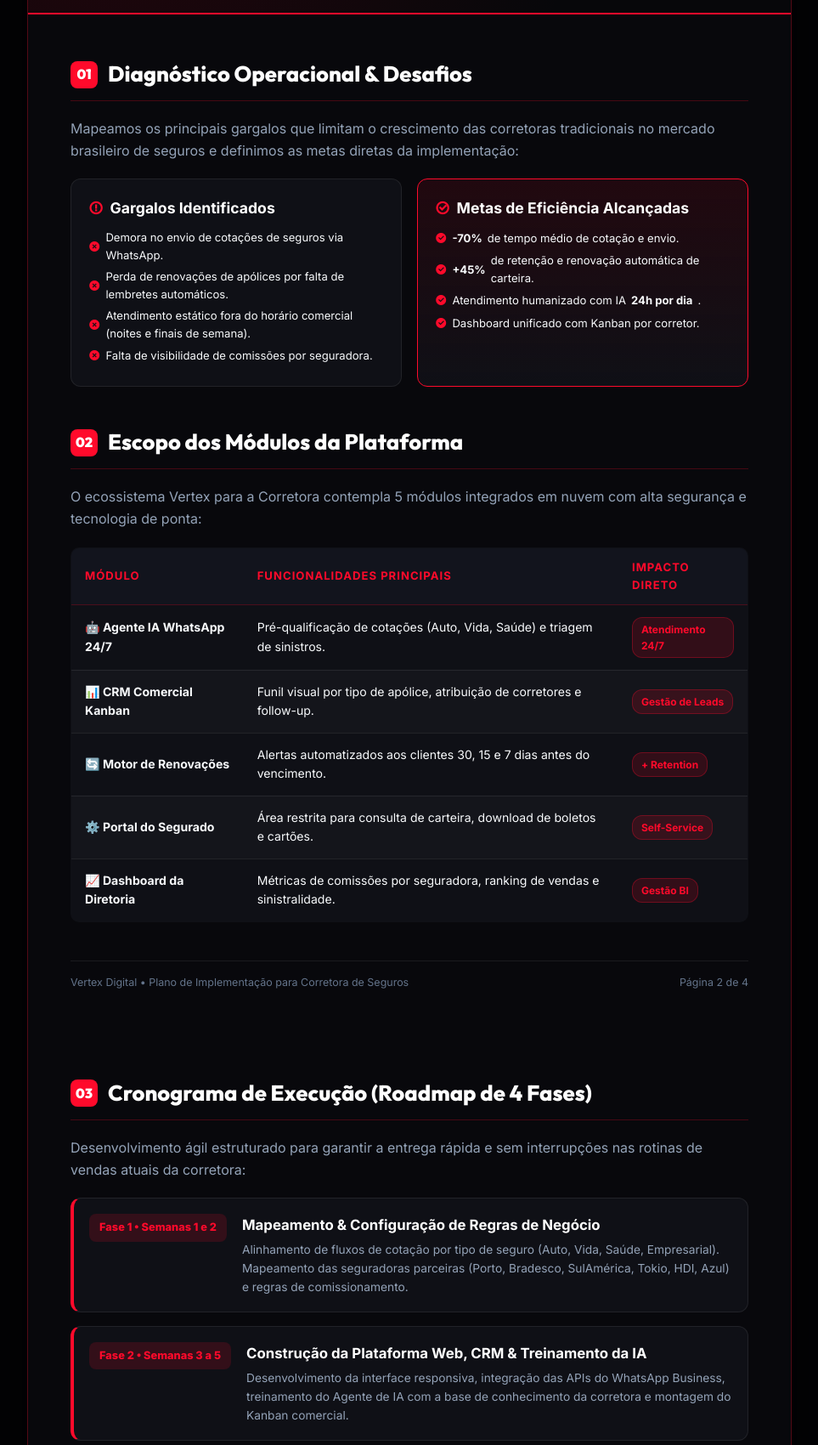
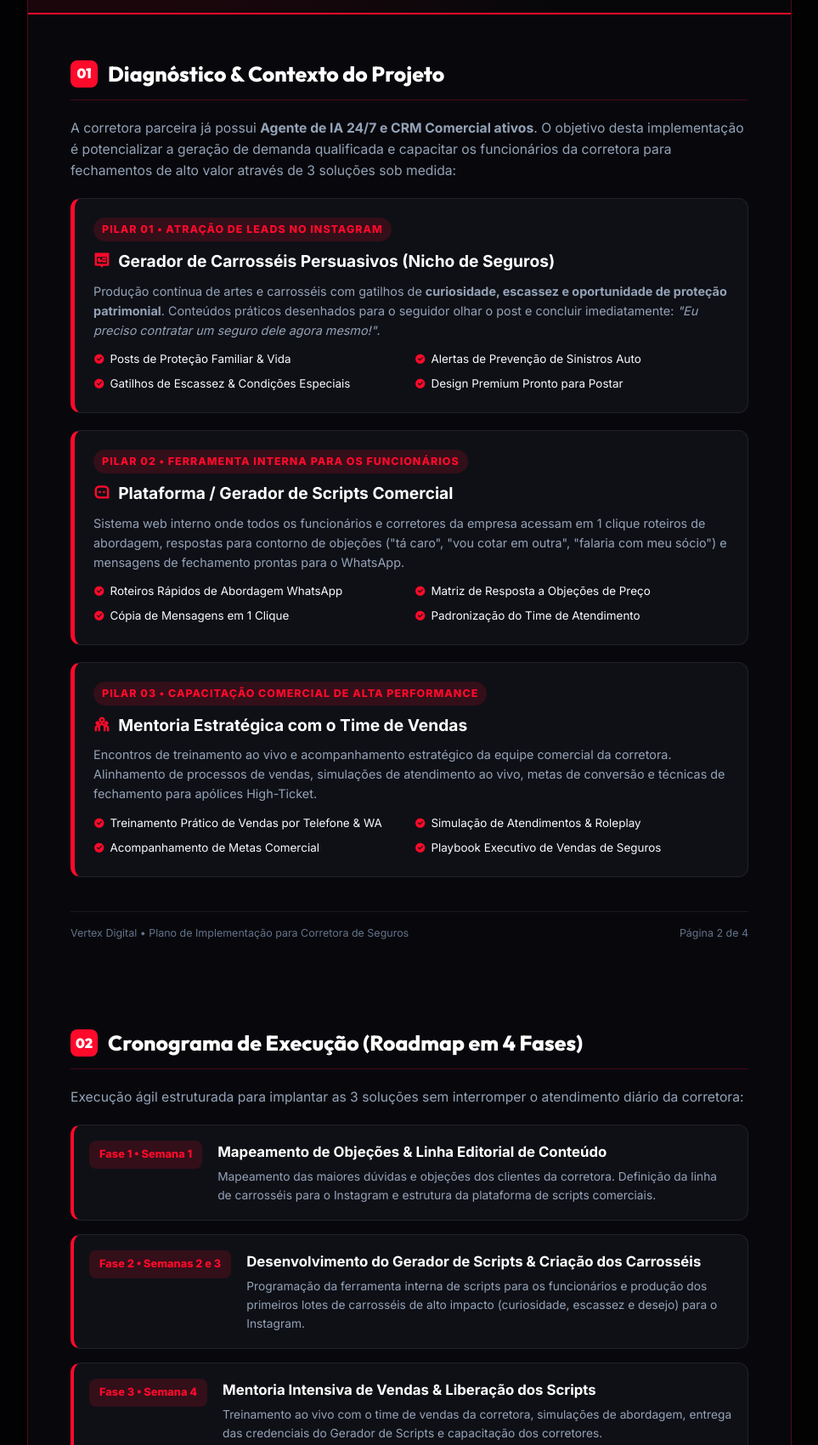
Before and after one commit to gabriellimakkf123-ui/vertex-digital, a website built with Vite: page plano-corretora.html in a window 1280 px wide. Shown: the part 1100-2800 px from the top of the page at 85% size, without its empty margins (158-1121 px from the left). Built offline with nearby package versions, Linux system fonts and the light colour scheme.

Commit message:
Update PDF implementation plan for Corretora with 3 real deliverables (Carrosseis, Scripts, Mentoria)

```diff
--- a/plano-corretora.html
+++ b/plano-corretora.html
@@ -167,7 +167,7 @@
     }
 
     .cover-body {
-      margin: 80px 0;
+      margin: 70px 0;
     }
 
     .proposal-tag {
@@ -182,7 +182,7 @@
 
     .cover-title {
       font-family: var(--font-display);
-      font-size: 2.8rem;
+      font-size: 2.7rem;
       font-weight: 900;
       line-height: 1.15;
       margin-bottom: 20px;
@@ -196,11 +196,11 @@
     }
 
     .cover-subtitle {
-      font-size: 1.25rem;
+      font-size: 1.18rem;
       color: var(--text-muted);
-      max-width: 680px;
+      max-width: 720px;
       line-height: 1.6;
-      margin-bottom: 40px;
+      margin-bottom: 35px;
     }
 
     .meta-cards-grid {
@@ -264,7 +264,7 @@
     }
 
     .section-block {
-      margin-bottom: 45px;
+      margin-bottom: 40px;
     }
 
     .section-header {
@@ -292,73 +292,82 @@
 
     .section-header h2 {
       font-family: var(--font-display);
-      font-size: 1.6rem;
+      font-size: 1.55rem;
       font-weight: 800;
       color: #fff;
     }
 
     p.intro-text {
       color: var(--text-muted);
-      font-size: 1rem;
+      font-size: 0.98rem;
       margin-bottom: 20px;
     }
 
-    /* Highlights / Cards Grid */
-    .grid-2-col {
-      display: grid;
-      grid-template-columns: repeat(2, 1fr);
-      gap: 18px;
+    /* 3 Pilares Main Cards */
+    .pilares-grid {
+      display: flex;
+      flex-direction: column;
+      gap: 20px;
       margin-bottom: 25px;
     }
 
-    .feature-card {
+    .pilar-card {
       background: var(--bg-card);
       border: 1px solid var(--border-subtle);
       border-radius: 12px;
-      padding: 20px;
-      transition: border-color 0.2s;
+      padding: 22px;
+      border-left: 5px solid var(--color-primary);
     }
 
-    .feature-card.highlight {
-      border-color: var(--color-primary);
-      background: linear-gradient(180deg, rgba(255, 10, 43, 0.1) 0%, var(--bg-card) 100%);
+    .pilar-card .pilar-num {
+      display: inline-block;
+      background: rgba(255, 10, 43, 0.15);
+      color: var(--color-primary);
+      font-weight: 800;
+      font-size: 0.78rem;
+      padding: 4px 10px;
+      border-radius: 20px;
+      text-transform: uppercase;
+      letter-spacing: 1px;
+      margin-bottom: 8px;
     }
 
-    .feature-card h3 {
-      font-size: 1.1rem;
+    .pilar-card h3 {
+      font-size: 1.2rem;
       color: #fff;
       margin-bottom: 8px;
       display: flex;
       align-items: center;
+      gap: 10px;
+    }
+
+    .pilar-card h3 i {
+      color: var(--color-primary);
+    }
+
+    .pilar-card p {
+      font-size: 0.9rem;
+      color: var(--text-muted);
+      margin-bottom: 12px;
+    }
+
+    .pilar-card ul {
+      list-style: none;
+      display: grid;
+      grid-template-columns: repeat(2, 1fr);
       gap: 8px;
     }
 
-    .feature-card h3 i {
-      color: var(--color-primary);
-    }
-
-    .feature-card p {
-      font-size: 0.88rem;
-      color: var(--text-muted);
-    }
-
-    .feature-card ul {
-      list-style: none;
-      margin-top: 10px;
-    }
-
-    .feature-card ul li {
-      font-size: 0.82rem;
+    .pilar-card ul li {
+      font-size: 0.84rem;
       color: var(--text-main);
-      margin-bottom: 4px;
       display: flex;
       align-items: center;
       gap: 6px;
     }
 
-    .feature-card ul li i {
+    .pilar-card ul li i {
       color: var(--color-primary);
-      font-size: 0.9rem;
     }
 
     /* Tabelas Executivas */
@@ -449,7 +458,7 @@
       color: var(--text-muted);
     }
 
-    /* ROI / Impact Summary Box */
+    /* Impact Box */
     .impact-box {
       background: linear-gradient(135deg, rgba(255, 10, 43, 0.15) 0%, rgba(15, 16, 22, 0.95) 100%);
       border: 1px solid var(--color-primary);
@@ -560,8 +569,8 @@
     <div class="info">
       <i class="ri-file-pdf-2-line"></i>
       <div>
-        <strong>Documento Executivo de Implementação</strong>
-        <p style="font-size: 0.8rem; color: #94a3b8;">Formatado em alta definição com a marca oficial Vertex Digital</p>
+        <strong>Plano Executivo de Entrega Vertex Digital</strong>
+        <p style="font-size: 0.8rem; color: #94a3b8;">Desenvolvido especialmente para Corretora de Seguros • 3 Entregáveis Exclusivos</p>
       </div>
     </div>
     <button class="btn-print" onclick="window.print()">
@@ -585,10 +594,10 @@
       </div>
 
       <div class="cover-body">
-        <span class="proposal-tag">Plano de Implementação Técnica & Estratégica</span>
-        <h1 class="cover-title">Plataforma Vertex para <span>Corretora de Seguros</span></h1>
+        <span class="proposal-tag">Plano de Implementação & Aceleração Comercial</span>
+        <h1 class="cover-title">Gerador de Carrosséis, Scripts & Mentoria para <span>Corretora de Seguros</span></h1>
         <p class="cover-subtitle">
-          Arquitetura completa de sistemas sob medida, CRM comercial Kanban, automações de renovações e Agente de Inteligência Artificial 24/7 para aceleração comercial.
+          Estratégia completa de marketing de atração no Instagram, gerador de scripts comerciais para corretores e mentoria prática em vendas para a equipe da corretora.
         </p>
 
         <div class="meta-cards-grid">
@@ -599,16 +608,16 @@
           </div>
           <div class="meta-card">
             <label>Destinado A</label>
-            <strong>Corretora de Seguros (Diretoria)</strong>
+            <strong>Corretora de Seguros (Diretoria & Vendas)</strong>
             <span style="font-size: 0.8rem; color: #94a3b8;">Seguros Auto, Vida, Saúde & Empresarial</span>
           </div>
           <div class="meta-card">
-            <label>Código da Proposta</label>
+            <label>Código do Projeto</label>
             <strong>VTX-SEG-2026-004</strong>
           </div>
           <div class="meta-card">
-            <label>Data de Emissão</label>
-            <strong>Fevereiro de 2026</strong>
+            <label>Escopo do Projeto</label>
+            <strong>3 Pilares Exclusivos de Vendas</strong>
           </div>
         </div>
       </div>
@@ -623,7 +632,7 @@
     </div>
 
     <!-- ==========================================
-         PÁGINA 2: DIAGNÓSTICO & ESCOPO DOS MÓDULOS
+         PÁGINA 2: DIAGNÓSTICO & OS 3 PILARES DA SOLUÇÃO
          ========================================== -->
     <div class="pdf-page-content page-break">
 
@@ -631,81 +640,61 @@
       <div class="section-block">
         <div class="section-header">
           <div class="num-badge">01</div>
-          <h2>Diagnóstico Operacional & Desafios</h2>
+          <h2>Diagnóstico & Contexto do Projeto</h2>
         </div>
         <p class="intro-text">
-          Mapeamos os principais gargalos que limitam o crescimento das corretoras tradicionais no mercado brasileiro de seguros e definimos as metas diretas da implementação:
+          A corretora parceira já possui <strong>Agente de IA 24/7 e CRM Comercial ativos</strong>. O objetivo desta implementação é potencializar a geração de demanda qualificada e capacitar os funcionários da corretora para fechamentos de alto valor através de 3 soluções sob medida:
         </p>
 
-        <div class="grid-2-col">
-          <div class="feature-card">
-            <h3><i class="ri-error-warning-line"></i> Gargalos Identificados</h3>
+        <!-- OS 3 PILARES -->
+        <div class="pilares-grid">
+
+          <!-- Pilar 1 -->
+          <div class="pilar-card">
+            <span class="pilar-num">Pilar 01 • Atração de Leads no Instagram</span>
+            <h3><i class="ri-slideshow-line"></i> Gerador de Carrosséis Persuasivos (Nicho de Seguros)</h3>
+            <p>
+              Produção contínua de artes e carrosséis com gatilhos de <strong>curiosidade, escassez e oportunidade de proteção patrimonial</strong>. Conteúdos práticos desenhados para o seguidor olhar o post e concluir imediatamente: <em>"Eu preciso contratar um seguro dele agora mesmo!"</em>.
+            </p>
             <ul>
-              <li><i class="ri-close-circle-fill"></i> Demora no envio de cotações de seguros via WhatsApp.</li>
-              <li><i class="ri-close-circle-fill"></i> Perda de renovações de apólices por falta de lembretes automáticos.</li>
-              <li><i class="ri-close-circle-fill"></i> Atendimento estático fora do horário comercial (noites e finais de semana).</li>
-              <li><i class="ri-close-circle-fill"></i> Falta de visibilidade de comissões por seguradora.</li>
+              <li><i class="ri-checkbox-circle-fill"></i> Posts de Proteção Familiar & Vida</li>
+              <li><i class="ri-checkbox-circle-fill"></i> Alertas de Prevenção de Sinistros Auto</li>
+              <li><i class="ri-checkbox-circle-fill"></i> Gatilhos de Escassez & Condições Especiais</li>
+              <li><i class="ri-checkbox-circle-fill"></i> Design Premium Pronto para Postar</li>
             </ul>
           </div>
 
-          <div class="feature-card highlight">
-            <h3><i class="ri-checkbox-circle-line"></i> Metas de Eficiência Alcançadas</h3>
+          <!-- Pilar 2 -->
+          <div class="pilar-card">
+            <span class="pilar-num">Pilar 02 • Ferramenta Interna para os Funcionários</span>
+            <h3><i class="ri-message-3-line"></i> Plataforma / Gerador de Scripts Comercial</h3>
+            <p>
+              Sistema web interno onde todos os funcionários e corretores da empresa acessam em 1 clique roteiros de abordagem, respostas para contorno de objeções ("tá caro", "vou cotar em outra", "falaria com meu sócio") e mensagens de fechamento prontas para o WhatsApp.
+            </p>
             <ul>
-              <li><i class="ri-checkbox-circle-fill"></i> <strong>-70%</strong> de tempo médio de cotação e envio.</li>
-              <li><i class="ri-checkbox-circle-fill"></i> <strong>+45%</strong> de retenção e renovação automática de carteira.</li>
-              <li><i class="ri-checkbox-circle-fill"></i> Atendimento humanizado com IA <strong>24h por dia</strong>.</li>
-              <li><i class="ri-checkbox-circle-fill"></i> Dashboard unificado com Kanban por corretor.</li>
+              <li><i class="ri-checkbox-circle-fill"></i> Roteiros Rápidos de Abordagem WhatsApp</li>
+              <li><i class="ri-checkbox-circle-fill"></i> Matriz de Resposta a Objeções de Preço</li>
+              <li><i class="ri-checkbox-circle-fill"></i> Cópia de Mensagens em 1 Clique</li>
+              <li><i class="ri-checkbox-circle-fill"></i> Padronização do Time de Atendimento</li>
             </ul>
           </div>
+
+          <!-- Pilar 3 -->
+          <div class="pilar-card">
+            <span class="pilar-num">Pilar 03 • Capacitação Comercial de Alta Performance</span>
+            <h3><i class="ri-team-line"></i> Mentoria Estratégica com o Time de Vendas</h3>
+            <p>
+              Encontros de treinamento ao vivo e acompanhamento estratégico da equipe comercial da corretora. Alinhamento de processos de vendas, simulações de atendimento ao vivo, metas de conversão e técnicas de fechamento para apólices High-Ticket.
+            </p>
+            <ul>
+              <li><i class="ri-checkbox-circle-fill"></i> Treinamento Prático de Vendas por Telefone & WA</li>
+              <li><i class="ri-checkbox-circle-fill"></i> Simulação de Atendimentos & Roleplay</li>
+              <li><i class="ri-checkbox-circle-fill"></i> Acompanhamento de Metas Comercial</li>
+              <li><i class="ri-checkbox-circle-fill"></i> Playbook Executivo de Vendas de Seguros</li>
+            </ul>
+          </div>
+
         </div>
-      </div>
-
-      <!-- SEÇÃO 2: ESCOPO DOS MÓDULOS -->
-      <div class="section-block">
-        <div class="section-header">
-          <div class="num-badge">02</div>
-          <h2>Escopo dos Módulos da Plataforma</h2>
-        </div>
-        <p class="intro-text">
-          O ecossistema Vertex para a Corretora contempla 5 módulos integrados em nuvem com alta segurança e tecnologia de ponta:
-        </p>
-
-        <table class="executive-table">
-          <thead>
-            <tr>
-              <th>Módulo</th>
-              <th>Funcionalidades Principais</th>
-              <th>Impacto Direto</th>
-            </tr>
-          </thead>
-          <tbody>
-            <tr>
-              <td><strong>🤖 Agente IA WhatsApp 24/7</strong></td>
-              <td>Pré-qualificação de cotações (Auto, Vida, Saúde) e triagem de sinistros.</td>
-              <td><span class="status-pill">Atendimento 24/7</span></td>
-            </tr>
-            <tr>
-              <td><strong>📊 CRM Comercial Kanban</strong></td>
-              <td>Funil visual por tipo de apólice, atribuição de corretores e follow-up.</td>
-              <td><span class="status-pill">Gestão de Leads</span></td>
-            </tr>
-            <tr>
-              <td><strong>🔄 Motor de Renovações</strong></td>
-              <td>Alertas automatizados aos clientes 30, 15 e 7 dias antes do vencimento.</td>
-              <td><span class="status-pill">+ Retention</span></td>
-            </tr>
-            <tr>
-              <td><strong>⚙️ Portal do Segurado</strong></td>
-              <td>Área restrita para consulta de carteira, download de boletos e cartões.</td>
-              <td><span class="status-pill">Self-Service</span></td>
-            </tr>
-            <tr>
-              <td><strong>📈 Dashboard da Diretoria</strong></td>
-              <td>Métricas de comissões por seguradora, ranking de vendas e sinistralidade.</td>
-              <td><span class="status-pill">Gestão BI</span></td>
-            </tr>
-          </tbody>
-        </table>
       </div>
 
       <div class="pdf-footer">
@@ -715,72 +704,72 @@
     </div>
 
     <!-- ==========================================
-         PÁGINA 3: CRONOGRAMA & ROADMAP DE IMPLEMENTAÇÃO
+         PÁGINA 3: ROADMAP DE EXECUÇÃO & IMPACTO
          ========================================== -->
     <div class="pdf-page-content page-break">
       <div class="section-block">
         <div class="section-header">
-          <div class="num-badge">03</div>
-          <h2>Cronograma de Execução (Roadmap de 4 Fases)</h2>
+          <div class="num-badge">02</div>
+          <h2>Cronograma de Execução (Roadmap em 4 Fases)</h2>
         </div>
         <p class="intro-text">
-          Desenvolvimento ágil estruturado para garantir a entrega rápida e sem interrupções nas rotinas de vendas atuais da corretora:
+          Execução ágil estruturada para implantar as 3 soluções sem interromper o atendimento diário da corretora:
         </p>
 
         <div class="timeline-container">
           <div class="timeline-step">
-            <div class="step-time">Fase 1 • Semanas 1 e 2</div>
+            <div class="step-time">Fase 1 • Semana 1</div>
             <div class="step-info">
-              <h4>Mapeamento & Configuração de Regras de Negócio</h4>
-              <p>Alinhamento de fluxos de cotação por tipo de seguro (Auto, Vida, Saúde, Empresarial). Mapeamento das seguradoras parceiras (Porto, Bradesco, SulAmérica, Tokio, HDI, Azul) e regras de comissionamento.</p>
+              <h4>Mapeamento de Objeções & Linha Editorial de Conteúdo</h4>
+              <p>Mapeamento das maiores dúvidas e objeções dos clientes da corretora. Definição da linha de carrosséis para o Instagram e estrutura da plataforma de scripts comerciais.</p>
             </div>
           </div>
 
           <div class="timeline-step">
-            <div class="step-time">Fase 2 • Semanas 3 a 5</div>
+            <div class="step-time">Fase 2 • Semanas 2 e 3</div>
             <div class="step-info">
-              <h4>Construção da Plataforma Web, CRM & Treinamento da IA</h4>
-              <p>Desenvolvimento da interface responsiva, integração das APIs do WhatsApp Business, treinamento do Agente de IA com a base de conhecimento da corretora e montagem do Kanban comercial.</p>
+              <h4>Desenvolvimento do Gerador de Scripts & Criação dos Carrosséis</h4>
+              <p>Programação da ferramenta interna de scripts para os funcionários e produção dos primeiros lotes de carrosséis de alto impacto (curiosidade, escassez e desejo) para o Instagram.</p>
             </div>
           </div>
 
           <div class="timeline-step">
-            <div class="step-time">Fase 3 • Semana 6</div>
+            <div class="step-time">Fase 3 • Semana 4</div>
             <div class="step-info">
-              <h4>Homologação, Testes de Estresse & Capacitação da Equipe</h4>
-              <p>Simulação real de cotações no WhatsApp, testes de acionamento de sinistros, validação do motor de renovações e treinamento prático para toda a equipe de corretores e atendentes.</p>
+              <h4>Mentoria Intensiva de Vendas & Liberação dos Scripts</h4>
+              <p>Treinamento ao vivo com o time de vendas da corretora, simulações de abordagem, entrega das credenciais do Gerador de Scripts e capacitação dos corretores.</p>
             </div>
           </div>
 
           <div class="timeline-step">
-            <div class="step-time">Fase 4 • Semana 7+</div>
+            <div class="step-time">Fase 4 • Semana 5+</div>
             <div class="step-info">
-              <h4>Go-Live Oficial & Acompanhamento de Performance</h4>
-              <p>Lançamento oficial da plataforma, suporte técnico dedicado nas primeiras semanas e análise quinzenal dos relatórios de conversão e renovações automáticas.</p>
+              <h4>Postagens no Instagram, Acompanhamento & Métricas</h4>
+              <p>Início das publicações semanais no Instagram, monitoramento da geração de novos leads e análise quinzenal da evolução de fechamentos do time de vendas.</p>
             </div>
           </div>
         </div>
       </div>
 
-      <!-- SEÇÃO 4: RESUMO DE ROI -->
+      <!-- RESUMO DE IMPACTO -->
       <div class="section-block">
         <div class="section-header">
-          <div class="num-badge">04</div>
-          <h2>Retorno Esperado sobre o Investimento (ROI)</h2>
+          <div class="num-badge">03</div>
+          <h2>Resultados Esperados para a Corretora</h2>
         </div>
 
         <div class="impact-box">
           <div class="impact-item">
-            <h3>3.5x</h3>
-            <p>Retorno estimado sobre o investimento no primeiro ano</p>
-          </div>
-          <div class="impact-item">
-            <h3>+40h</h3>
-            <p>Horas operacionais salvas por mês pela equipe de atendimento</p>
+            <h3>+50%</h3>
+            <p>Aumento estimado na conversão de propostas com os novos scripts</p>
           </div>
           <div class="impact-item">
             <h3>100%</h3>
-            <p>Leads atendidos instantaneamente sem fila de espera</p>
+            <p>Time de vendas padronizado e capacitado em técnicas de fechamento</p>
+          </div>
+          <div class="impact-item">
+            <h3>Constante</h3>
+            <p>Atração de novos clientes via Instagram alimentado com carrosséis</p>
           </div>
         </div>
       </div>
@@ -797,51 +786,46 @@
     <div class="pdf-page-content page-break">
       <div class="section-block">
         <div class="section-header">
-          <div class="num-badge">05</div>
-          <h2>Matriz de Entregáveis & Garantias</h2>
+          <div class="num-badge">04</div>
+          <h2>Matriz de Entregáveis Oficiais</h2>
         </div>
 
         <table class="executive-table">
           <thead>
             <tr>
               <th>Item Entregável</th>
-              <th>Descrição Técnica</th>
+              <th>Descrição do Serviço</th>
               <th>Garantia & Suporte</th>
             </tr>
           </thead>
           <tbody>
             <tr>
-              <td><strong>Plataforma Web Customizada</strong></td>
-              <td>Site institucional + Portal do Segurado com design exclusivo e alta velocidade.</td>
+              <td><strong>Gerador de Carrosséis para Seguros</strong></td>
+              <td>Pacote de artes visuais e modelos para alimentar o Instagram com gatilhos de venda.</td>
+              <td>Entrega Pronta & Suporte Visual</td>
+            </tr>
+            <tr>
+              <td><strong>Plataforma de Scripts Comerciais</strong></td>
+              <td>Sistema web interno para corretores acessarem roteiros de abordagem e objeções em 1 clique.</td>
               <td>Garantia de 90 dias</td>
             </tr>
             <tr>
-              <td><strong>Agente Vertex IA WhatsApp</strong></td>
-              <td>Assistente treinado em IA para qualificação e coleta de dados 24h.</td>
-              <td>Suporte Contínuo SLA 2h</td>
-            </tr>
-            <tr>
-              <td><strong>CRM Kanban Comercial</strong></td>
-              <td>Funil de vendas estruturado por carteiras de seguro com relatórios em tempo real.</td>
-              <td>Atualizações inclusas</td>
-            </tr>
-            <tr>
-              <td><strong>Módulo de Renovações</strong></td>
-              <td>Automação de lembretes preventivos de apólices no WhatsApp.</td>
-              <td>Funcionamento 99.9%</td>
+              <td><strong>Mentoria com o Time de Vendas</strong></td>
+              <td>Sessões de treinamento ao vivo, simulações de atendimento e playbook comercial da corretora.</td>
+              <td>Acompanhamento de Resultados</td>
             </tr>
           </tbody>
         </table>
       </div>
 
-      <!-- SEÇÃO 6: TERMO DE ACEITE & ASSINATURAS -->
-      <div class="section-block" style="margin-top: 40px;">
+      <!-- SEÇÃO 5: TERMO DE ACEITE & ASSINATURAS -->
+      <div class="section-block" style="margin-top: 50px;">
         <div class="section-header">
-          <div class="num-badge">06</div>
+          <div class="num-badge">05</div>
           <h2>Aprovação & Termo de Aceite Executivo</h2>
         </div>
         <p class="intro-text" style="font-size: 0.88rem;">
-          Ao assinar este documento, as partes concordam com o escopo técnico, cronograma de execução de 4 fases e diretrizes de confidencialidade dispostas neste Plano de Implementação.
+          Ao assinar este documento, as partes declaram ciência do escopo dos 3 entregáveis estratégicos e concordam com as diretrizes de execução estipuladas neste Plano de Implementação.
         </p>
 
         <div class="signatures-grid">
@@ -856,7 +840,7 @@
         </div>
       </div>
 
-      <div class="pdf-footer" style="margin-top: 60px;">
+      <div class="pdf-footer" style="margin-top: 80px;">
         <div>Vertex Digital • Suporte WhatsApp: (16) 99280-5627</div>
         <div>Página 4 de 4</div>
       </div>
```
Also changed, not shown: dist/plano-corretora.html, 2 other files.
